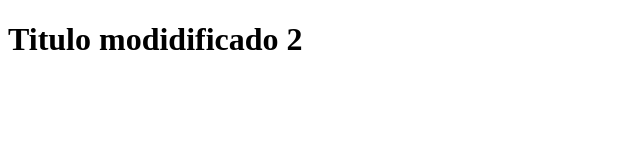
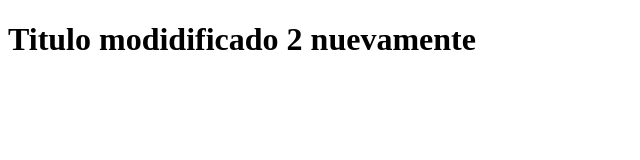
Before and after one commit to juancabellopinto87-svg/hellowgit, a plain HTML site: page index.html in a window 1280 px wide. Shown: the whole page, without its empty margins (0-640 px from the left). Drawn offline with Linux system fonts and the light colour scheme.

Commit message:
Se modifico el titulo 2

```diff
--- a/index.html
+++ b/index.html
@@ -6,6 +6,6 @@
     <title>Demo Git</title>
 </head>
 <body>
-    <h1>Titulo modidificado 2</h1>
+    <h1>Titulo modidificado 2 nuevamente </h1>
 </body>
 </html>
```
